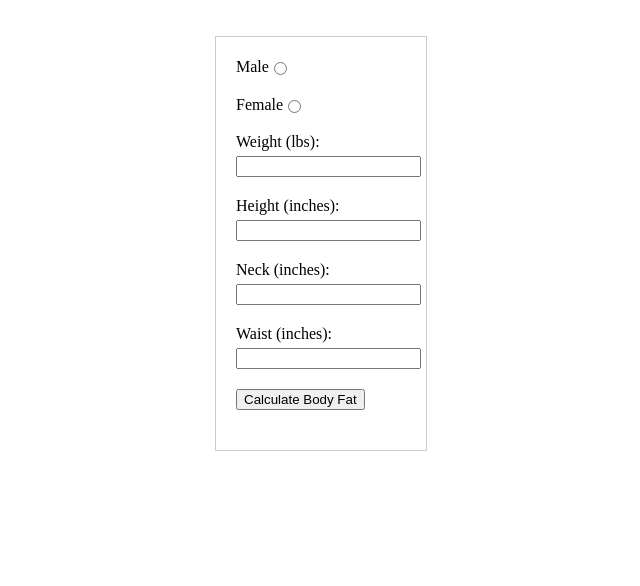
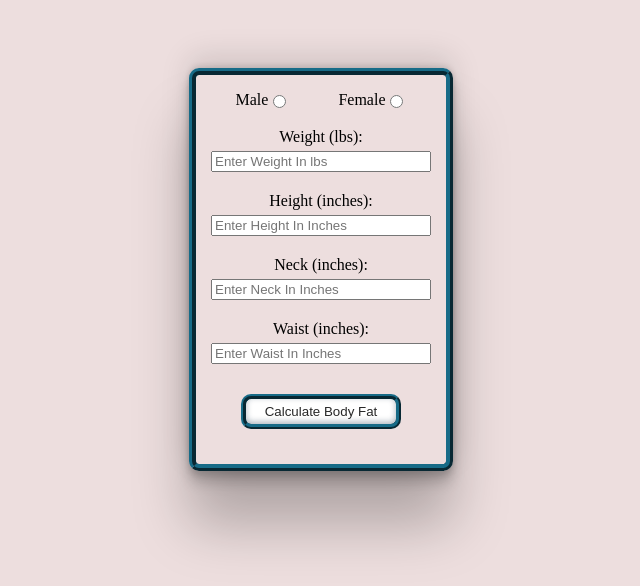
Before and after one commit to LRSORRENTI/Bodyfat-Calc, a plain HTML site: page index.html in a window 1280 px wide. Shown: the whole page, without its empty margins (319-959 px from the left). Drawn offline with Linux system fonts and the light colour scheme.

Commit message:
added more styling changes to main container div

```diff
--- a/index.html
+++ b/index.html
@@ -9,6 +9,7 @@
   <body>
     <div class="formwrap">
       <form id="bodyFatForm">
+        <div class="radio-wrap">
           <div class="wrap1">
             <label class="gender" for="male">Male</label>
             <input type="radio" id="male" name="gender" value="male" required />
@@ -17,24 +18,64 @@
             <label class="gender" for="female">Female</label>
             <input type="radio" id="female" name="gender" value="female" />
           </div>
+        </div>
+        <div class="inputs-wrap">
+          <div class="label-wrap">
             <label for="weight">Weight (lbs):</label>
-        <input type="number" id="weight" name="weight" required />
-
+          </div>
+          <input
+            type="number"
+            id="weight"
+            name="weight"
+            placeholder="Enter Weight In lbs"
+            required
+          />
+          <div class="label-wrap">
             <label for="height">Height (inches):</label>
-        <input type="number" id="height" name="height" required />
-
+          </div>
+          <input
+            type="number"
+            id="height"
+            name="height"
+            placeholder="Enter Height In Inches"
+            required
+          />
+          <div class="label-wrap">
             <label for="neck">Neck (inches):</label>
-        <input type="number" id="neck" name="neck" required />
-
+          </div>
+          <input
+            type="number"
+            id="neck"
+            name="neck"
+            placeholder="Enter Neck In Inches"
+            required
+          />
+          <div class="label-wrap">
             <label for="waist">Waist (inches):</label>
-        <input type="number" id="waist" name="waist" required />
+          </div>
+          <input
+            type="number"
+            id="waist"
+            name="waist"
+            placeholder="Enter Waist In Inches"
+            required
+          />
 
           <div id="femaleMeasurements" style="display: none">
+            <div class="label-wrap">
               <label for="hip">Hip (inches):</label>
-          <input type="number" id="hip" name="hip" />
             </div>
-
-        <button type="submit">Calculate Body Fat</button>
+            <input
+              type="number"
+              id="hip"
+              name="hip"
+              placeholder="Enter Hip In Inches"
+            />
+          </div>
+        </div>
+        <div class="btn-wrap">
+          <button class="btn" type="submit">Calculate Body Fat</button>
+        </div>
       </form>
     </div>
 
--- a/style.css
+++ b/style.css
@@ -1,17 +1,75 @@
+:root {
+  --main-bg-color: #04364a;
+  --sec-color: #176b87;
+  --third: #64ccc5;
+  --fourth: #dafffb;
+}
+
+body {
+  background-color: #e9d5d5c7;
+  margin: 0;
+  padding: 0;
+}
+.label-wrap {
+  display: flex;
+  justify-content: center;
+}
+
+.inputs-wrap {
+  display: flex;
+  justify-content: center;
+  flex-direction: column;
+}
 /* Styles for the form */
 #bodyFatForm {
-  width: 170px;
+  min-width: 220px;
 }
 .formwrap {
   display: flex;
   justify-content: center;
-  margin-top: 1rem;
+  margin-top: 3rem;
+}
+
+.radio-wrap {
+  display: flex;
+  justify-content: space-around;
+}
+
+.btn-wrap {
+  display: flex;
+  justify-content: center;
+}
+
+.btn {
+  width: 10rem;
+  border: 5px solid var(--sec-color);
+  border-style: ridge;
+  background-color: #fff;
+  color: #282828;
+  padding-top: 5px;
+  border-radius: 10px;
+  padding-bottom: 5px;
+  margin-top: 10px;
+  cursor: pointer;
+  /* box-shadow: rgba(0, 0, 0, 0.09) 0px 2px 1px, rgba(0, 0, 0, 0.09) 0px 4px 2px,
+      rgba(0, 0, 0, 0.09) 0px 8px 4px, rgba(0, 0, 0, 0.09) 0px 16px 8px,
+      rgba(0, 0, 0, 0.09) 0px 32px 16px; */
+  box-shadow: rgba(50, 50, 93, 0.25) 0px 50px 100px -20px,
+    rgba(0, 0, 0, 0.3) 0px 30px 60px -30px,
+    rgba(10, 37, 64, 0.35) 0px -2px 6px 0px inset;
 }
 
 form {
   margin: 20px;
   padding: 20px;
   border: 1px solid #ccc;
+  border: 7px solid var(--sec-color);
+  border-style: ridge;
+  padding: 15px;
+  border-radius: 10px;
+  box-shadow: rgba(0, 0, 0, 0.25) 0px 54px 55px,
+    rgba(0, 0, 0, 0.12) 0px -12px 30px, rgba(0, 0, 0, 0.12) 0px 4px 6px,
+    rgba(0, 0, 0, 0.17) 0px 12px 13px, rgba(0, 0, 0, 0.09) 0px -3px 5px;
 }
 
 input[type="number"],
@@ -27,10 +85,6 @@ button {
 }
 .gender {
   margin-top: 1px;
-}
-
-#female {
-  /* margin-bottom: 10px; */
 }
 
 /* Styles for the modal */
@@ -69,3 +123,7 @@ button {
   text-decoration: none;
   cursor: pointer;
 }
+
+#hip {
+  width: 210px;
+}
```
Lines whose indentation alone changed are shown as unchanged.
